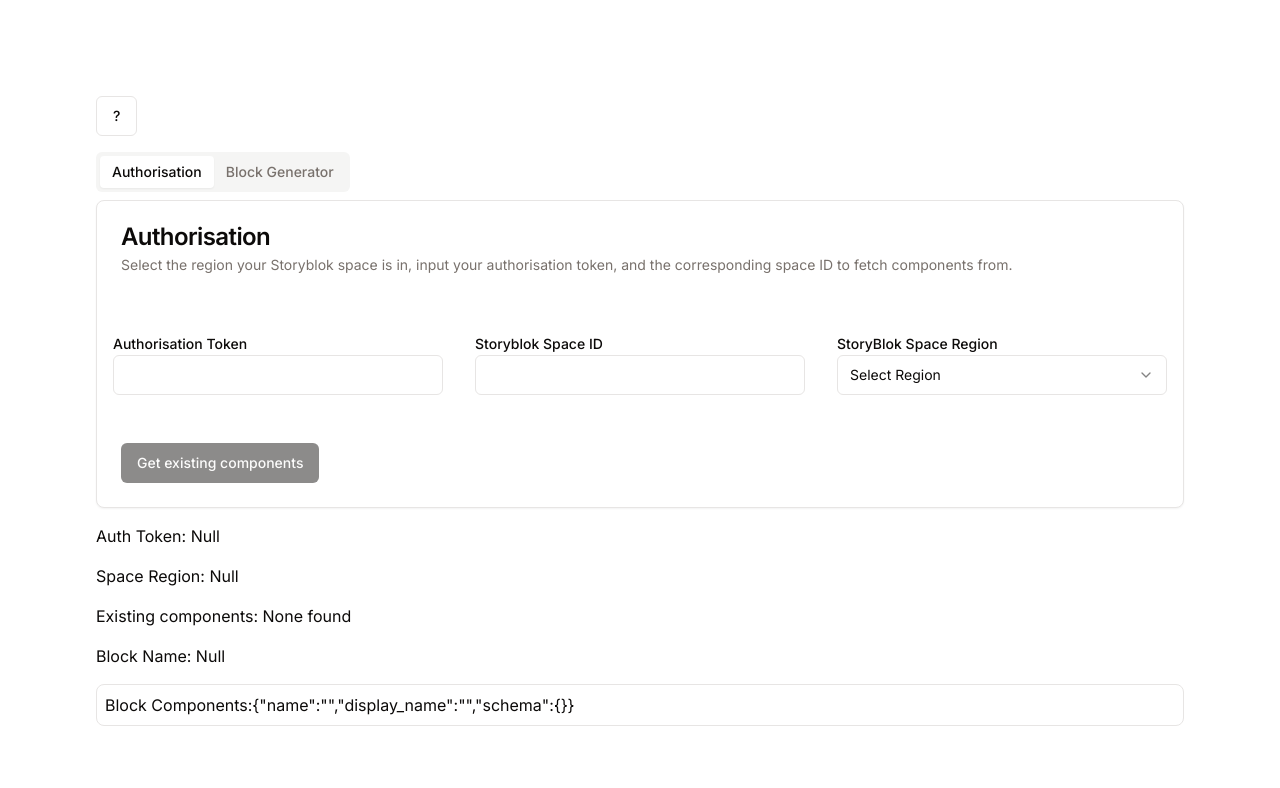
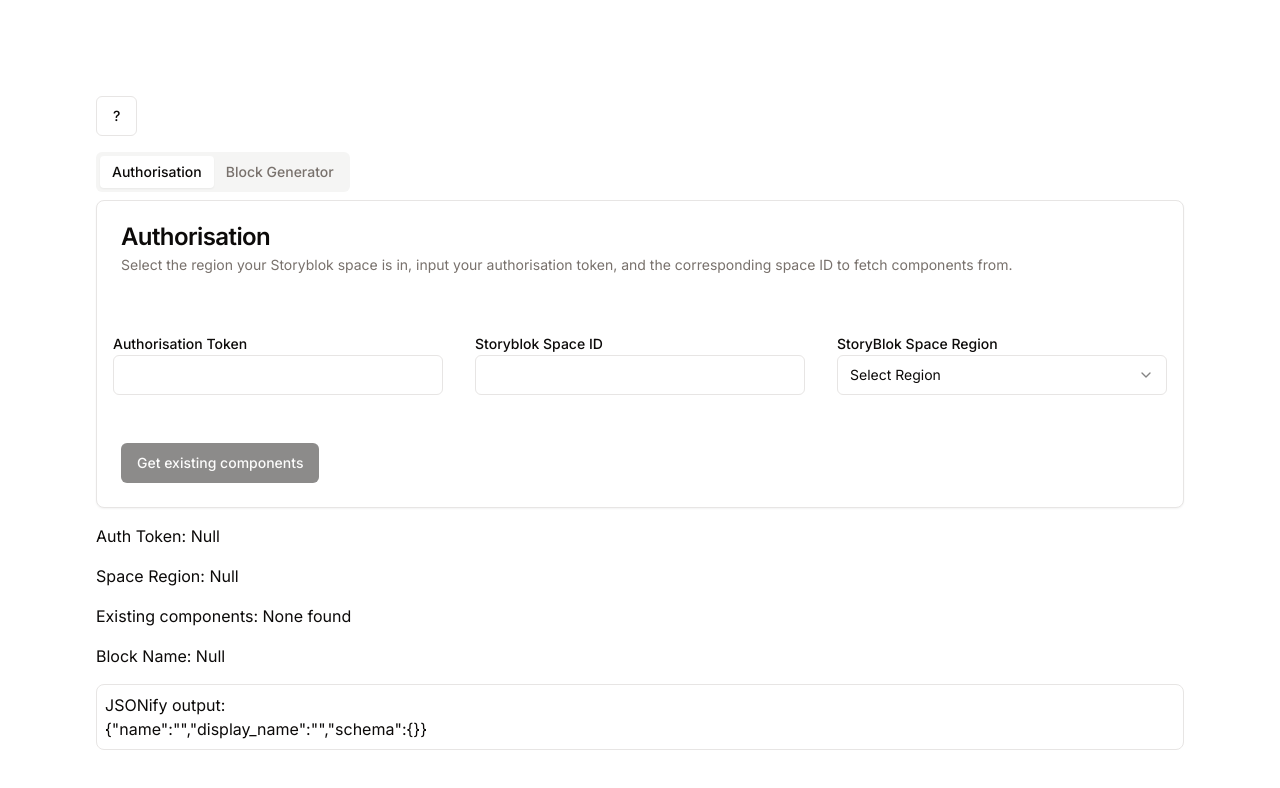
Before and after one commit to Bazzana/frugal-schema, a Next.js app: page / in a window 1280 px wide. Shown: the top 788 px of the page. Built offline with nearby package versions, Linux system fonts and the light colour scheme.

Commit message:
Resolve new component request throwing a 500 error

```diff
--- a/app/page.tsx
+++ b/app/page.tsx
@@ -83,12 +83,12 @@ export default function Home() {
   const createBlockInSB = (e) => {
     const StoryblokClient = require('storyblok-js-client')
     setIsLoading(true);
-    const newComponent = JSONify(componentList);
+    const component = JSONify(componentList);
     const Storyblok = new StoryblokClient({
       oauthToken: authToken
     })
     Storyblok.post('spaces/'+spaceID+'/components', {
-      component : newComponent
+      "component": JSON.parse(component)
     })
     .then(response => {
       setExistingSpaceComponents(response.data)
@@ -192,7 +192,7 @@ export default function Home() {
       <div>Space Region: {regionValue == "" ? 'Null' : regionValue} </div>
       <div>Existing components: {existingSpaceComponents.length > 0 ? existingSpaceComponents.map(obj => Object.values(obj)[0] + ", ") : 'None found'} </div>
       <div>Block Name: {blockName == "" ? 'Null' : blockName} </div>
-      <div className="border px-2 py-2 rounded-lg">Block Components:
+      <div className="border px-2 py-2 rounded-lg">JSONify output: <br/>
         {JSONify(componentList)}
       </div></div>
     </main>
```
